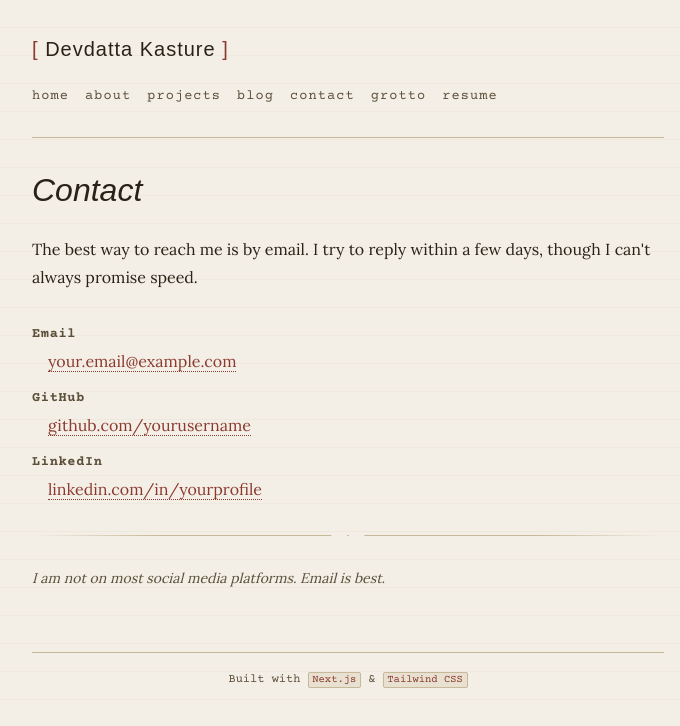
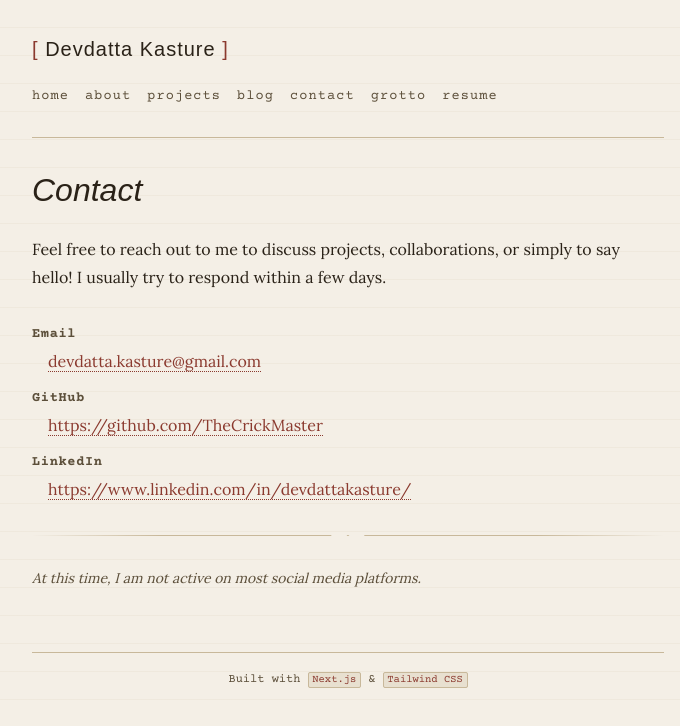
Before and after one commit to TheCrickMaster/Personal_Website, a Next.js app: page /contact in a window 1280 px wide. Shown: the top 726 px of the page, without its empty margins (292-972 px from the left). Built offline with nearby package versions, Linux system fonts and the light colour scheme; a web font is replaced by a local one.

Commit message:
Updated contact page

```diff
--- a/app/contact/page.tsx
+++ b/app/contact/page.tsx
@@ -17,38 +17,37 @@ export default function ContactPage() {
       <h1 className="italic mb-6">Contact</h1>
 
       <p className="mb-8">
-        The best way to reach me is by email. I try to reply within a few
-        days, though I can&apos;t always promise speed.
+        Feel free to reach out to me to discuss projects, collaborations, or simply to say hello! I usually try to respond within a few days.
       </p>
 
       {/* Contact links as a definition list — semantically correct */}
       <dl>
         <dt>Email</dt>
         <dd>
-          <a href="mailto:your.email@example.com">
-            your.email@example.com
+          <a href="devdatta.kasture@gmail.com">
+            devdatta.kasture@gmail.com
           </a>
         </dd>
 
         <dt>GitHub</dt>
         <dd>
           <a
-            href="https://github.com/yourusername"
+            href="https://github.com/TheCrickMaster"
             target="_blank"
             rel="noopener noreferrer"
           >
-            github.com/yourusername
+            https://github.com/TheCrickMaster
           </a>
         </dd>
 
         <dt>LinkedIn</dt>
         <dd>
           <a
-            href="https://linkedin.com/in/yourprofile"
+            href="https://www.linkedin.com/in/devdattakasture/"
             target="_blank"
             rel="noopener noreferrer"
           >
-            linkedin.com/in/yourprofile
+            https://www.linkedin.com/in/devdattakasture/
           </a>
         </dd>
       </dl>
@@ -56,7 +55,7 @@ export default function ContactPage() {
       <hr />
 
       <p className="text-sm text-ink-light italic">
-        I am not on most social media platforms. Email is best.
+        At this time, I am not active on most social media platforms.
       </p>
     </div>
   );
```
